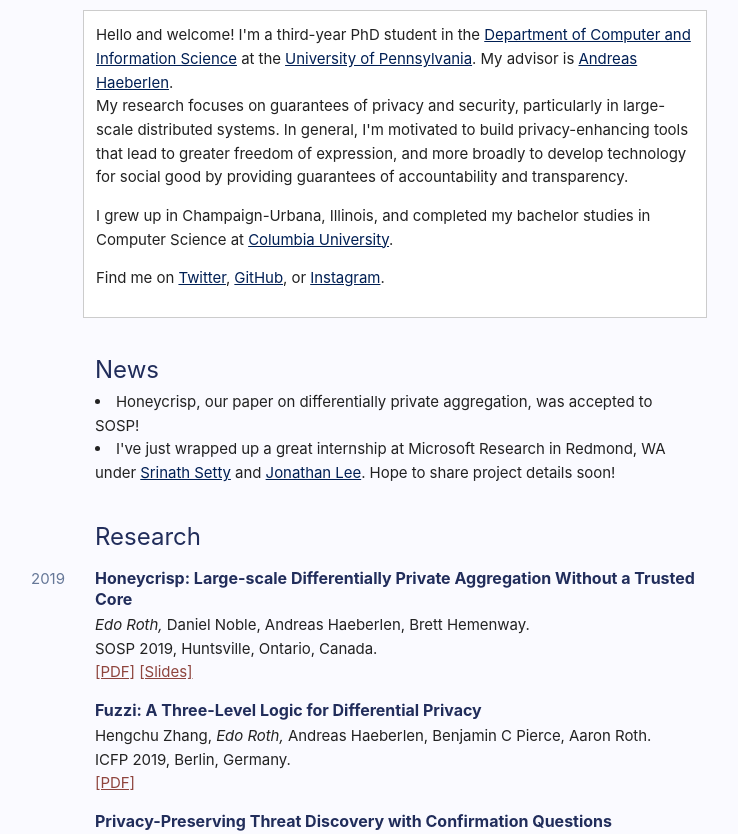
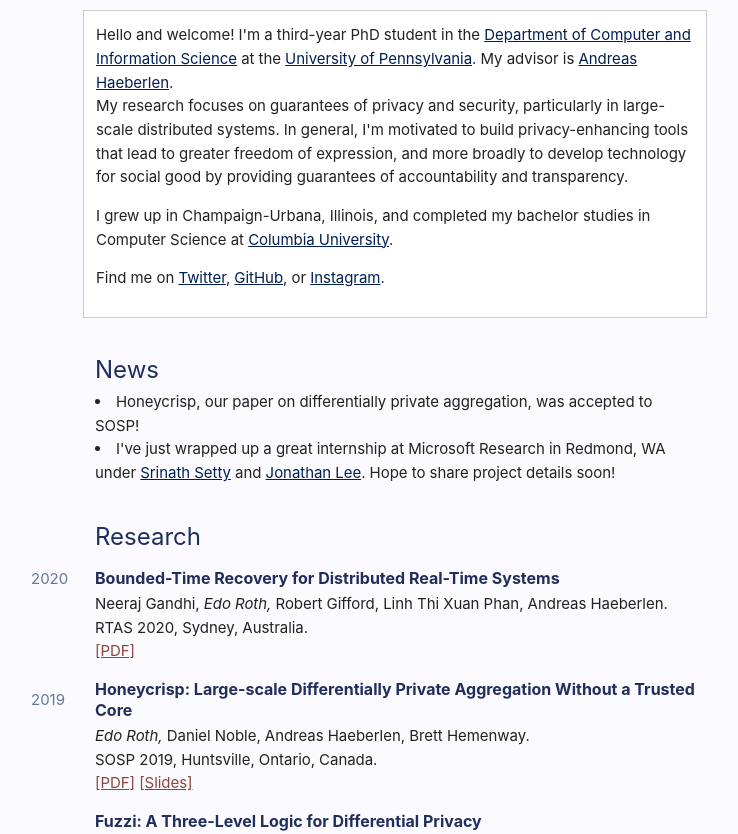
Before and after one commit to edoroth/edoroth.github.io, a plain HTML site: page index.html in a window 1280 px wide. Shown: the part 118-952 px from the top of the page, without its empty margins (245-983 px from the left). Drawn offline with Linux system fonts and the light colour scheme.

Commit message:
removed old papers and added rtas2020

```diff
--- a/index.html
+++ b/index.html
@@ -52,6 +52,14 @@
 
             <section>
                 <h2 id="publications">Research</h2>
+                <span class="year first">2020</span>
+
+                <h3 id="rtas">Bounded-Time Recovery for Distributed Real-Time Systems</h3>
+                <p>
+                    Neeraj Gandhi, <em>Edo Roth,</em> Robert Gifford, Linh Thi Xuan Phan, Andreas Haeberlen.<br />
+                    <span class="location">RTAS 2020, Sydney, Australia.</span><br />
+                    <a class="action" href="">[PDF]</a>
+                </p>
                 <span class="year first">2019</span>
 
                 <h3 id="honeycrisp">Honeycrisp: Large-scale Differentially Private Aggregation Without a Trusted Core</h3>
@@ -62,28 +70,29 @@
                     <a class="action" href="http://www.cis.upenn.edu/~ahae/talks/honeycrisp-sosp2019.pptx">[Slides]</a>
                 </p>
 
-                <h3 id="icfp">Fuzzi: A Three-Level Logic for Differential Privacy
-</h3>
+                <h3 id="icfp">Fuzzi: A Three-Level Logic for Differential Privacy</h3>
                 <p>
                     Hengchu Zhang, <em>Edo Roth,</em> Andreas Haeberlen, Benjamin C Pierce, Aaron Roth.<br />
                     <span class="location">ICFP 2019, Berlin, Germany.</span><br />
                     <a class="action" href="https://arxiv.org/pdf/1905.12594.pdf">[PDF]</a>
                 </p>
 
-                <h3 id="mpc">Privacy-Preserving Threat Discovery with Confirmation Questions</h3>
+    <!--            <h3 id="mpc">Privacy-Preserving Threat Discovery with Confirmation Questions</h3>
                 <p>
                     <em>Edo Roth,</em> Sampath Kannan, Andreas Haeberlen.<br />
                     <span class="location">In Submission.</span><br />
-                    <!--<a class="action" href="https://arxiv.org/pdf/1704.04299.pdf">[arXiv]</a> &ndash;
-                    <a class="action" href="https://doi.org/10.1515/popets-2018-0025">[Publisher]</a> -->
+                    <a class="action" href="https://arxiv.org/pdf/1704.04299.pdf">[arXiv]</a> &ndash;
+                    <a class="action" href="https://doi.org/10.1515/popets-2018-0025">[Publisher]</a>
                 </p>
                 <h3 id="mpc">Tracking populations via CDNs and edge caches</h3>
                 <p>
                     Sebastian Angel, Saeed Abedi, <em>Edo Roth,</em> Alexander Yang, Nofel Yaseen.<br />
                     <span class="location">In Submission.</span><br />
-                    <!--<a class="action" href="https://arxiv.org/pdf/1704.04299.pdf">[arXiv]</a> &ndash;
-                    <a class="action" href="https://doi.org/10.1515/popets-2018-0025">[Publisher]</a> -->
+                    <a class="action" href="https://arxiv.org/pdf/1704.04299.pdf">[arXiv]</a> &ndash;
+                    <a class="action" href="https://doi.org/10.1515/popets-2018-0025">[Publisher]</a>
                 </p>
+
+    -->
 
 
             </section>
```
